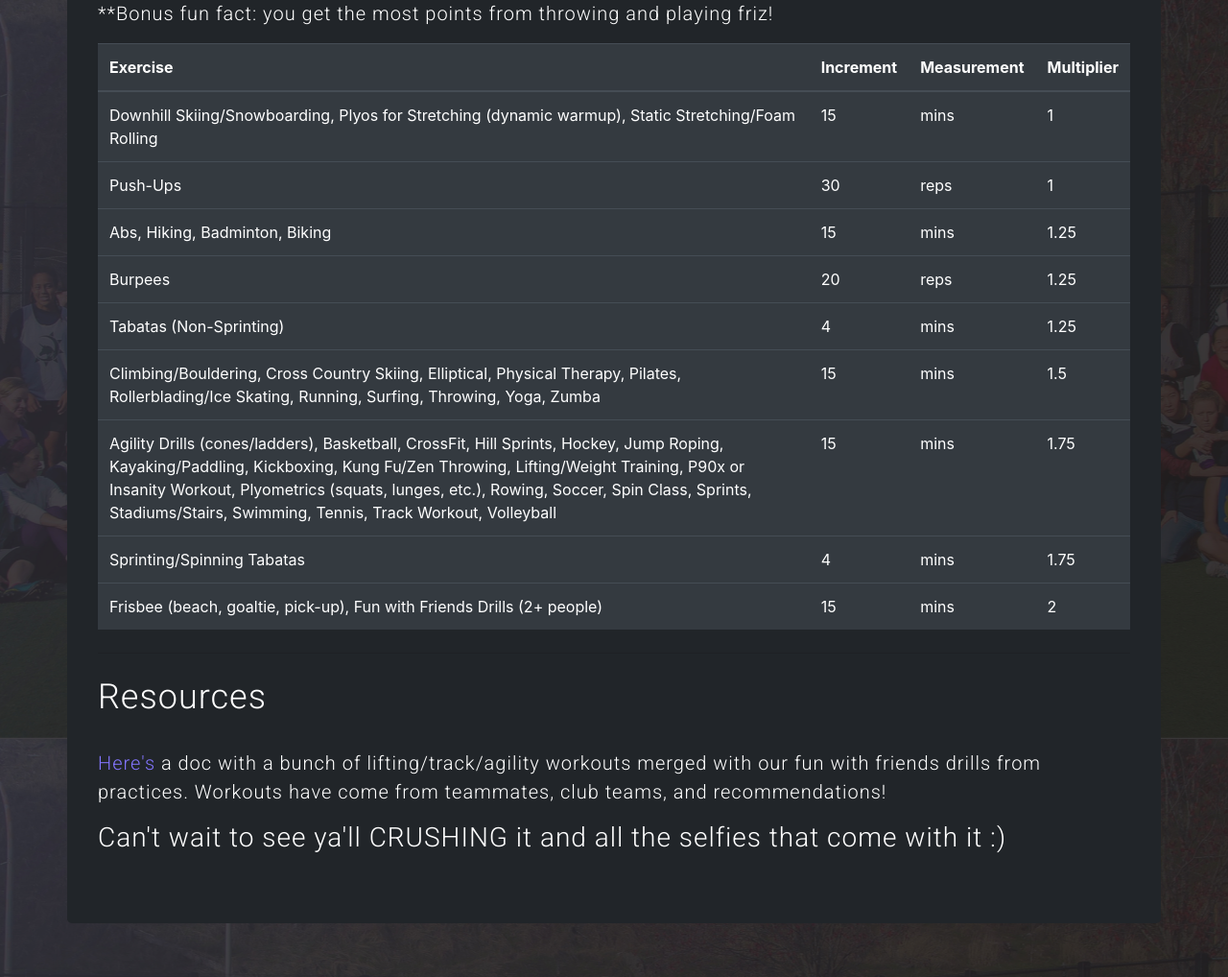
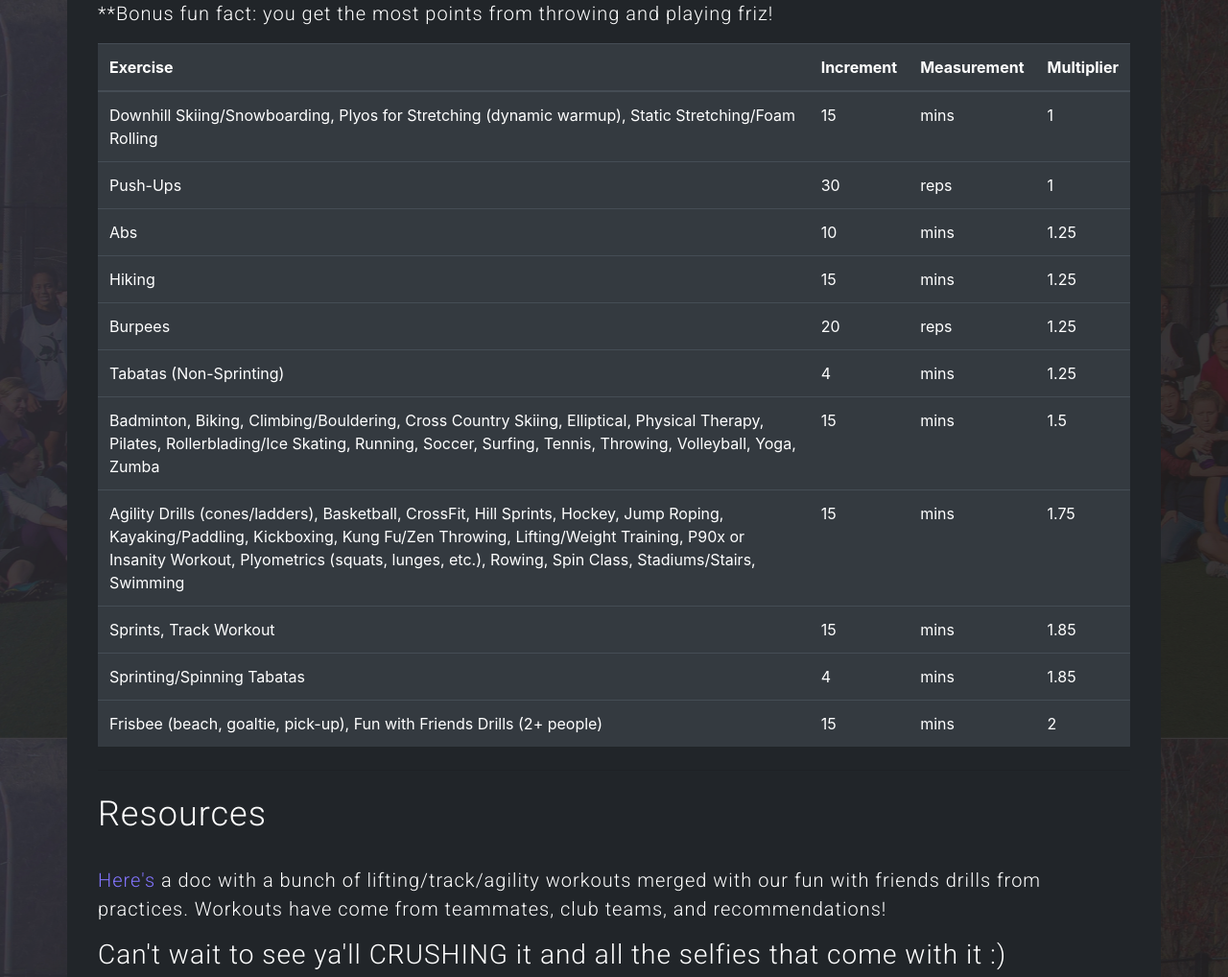
Before and after one commit to phoebeli23/workoutwars20, a Django app: template workoutwars/workoutwarsapp/templates/index.html in a window 1280 px wide. Shown: the part 2430-3448 px from the top of the page at 96% size. Run offline with Django 3.2, Linux system fonts and the light colour scheme; the template is opened without the code that fills it, so the values that code supplies are empty; some libraries are stand-ins or nearby versions.

Commit message:
new exercise values chart

```diff
--- a/workoutwars/workoutwarsapp/templates/index.html
+++ b/workoutwars/workoutwarsapp/templates/index.html
@@ -77,7 +77,13 @@
                         <td>1</td>
                     </tr>
                     <tr>
-                        <td scope="row">Abs, Hiking, Badminton, Biking </td>
+                        <td scope="row">Abs </td>
+                        <td>10</td>
+                        <td>mins</td>
+                        <td>1.25</td>
+                    </tr>
+                    <tr>
+                        <td scope="row">Hiking </td>
                         <td>15</td>
                         <td>mins</td>
                         <td>1.25</td>
@@ -95,23 +101,29 @@
                         <td>1.25</td>
                     </tr>
                     <tr>
-                        <td scope="row">Climbing/Bouldering, Cross Country Skiing, Elliptical, Physical Therapy, Pilates, Rollerblading/Ice Skating, Running, Surfing, Throwing, Yoga, Zumba</td>
+                        <td scope="row">Badminton, Biking, Climbing/Bouldering, Cross Country Skiing, Elliptical, Physical Therapy, Pilates, Rollerblading/Ice Skating, Running, Soccer, Surfing, Tennis, Throwing, Volleyball, Yoga, Zumba</td>
                         <td>15</td>
                         <td>mins</td>
                         <td>1.5</td>
                     </tr>
                     <tr>
-                        <td scope="row">Agility Drills (cones/ladders), Basketball, CrossFit, Hill Sprints, Hockey, Jump Roping, Kayaking/Paddling, Kickboxing, Kung Fu/Zen Throwing, Lifting/Weight Training, P90x or Insanity Workout, Plyometrics (squats, lunges, etc.), Rowing, Soccer,
-                            Spin Class, Sprints, Stadiums/Stairs, Swimming, Tennis, Track Workout, Volleyball</td>
+                        <td scope="row">Agility Drills (cones/ladders), Basketball, CrossFit, Hill Sprints, Hockey, Jump Roping, Kayaking/Paddling, Kickboxing, Kung Fu/Zen Throwing, Lifting/Weight Training, P90x or Insanity Workout, Plyometrics (squats, lunges, etc.), Rowing,
+                            Spin Class, Stadiums/Stairs, Swimming</td>
                         <td>15</td>
                         <td>mins</td>
                         <td>1.75</td>
                     </tr>
                     <tr>
+                        <td scope="row">Sprints, Track Workout</td>
+                        <td>15</td>
+                        <td>mins</td>
+                        <td>1.85</td>
+                    </tr>
+                    <tr>
                         <td scope="row">Sprinting/Spinning Tabatas</td>
                         <td>4</td>
                         <td>mins</td>
-                        <td>1.75</td>
+                        <td>1.85</td>
                     </tr>
                     <tr>
                         <td scope="row">Frisbee (beach, goaltie, pick-up), Fun with Friends Drills (2+ people)</td>
```
